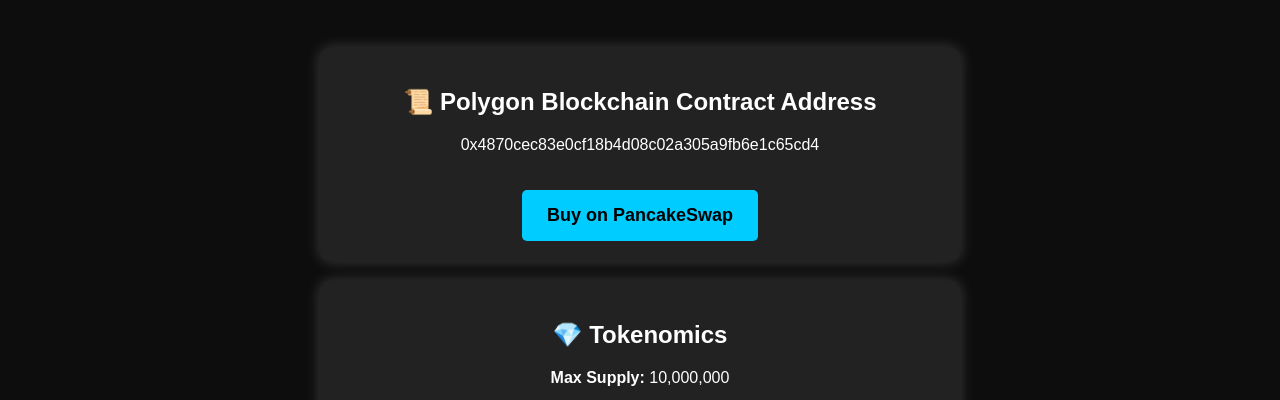
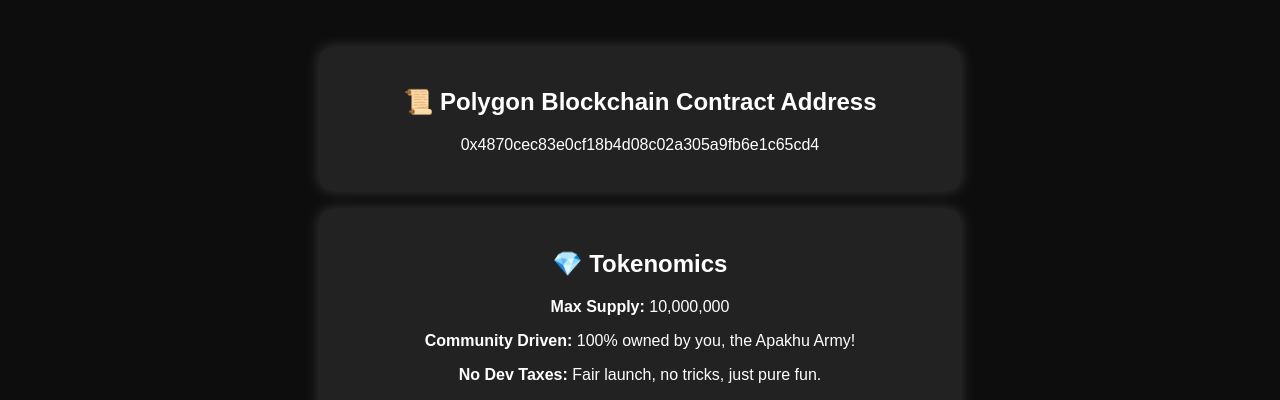
Before and after one commit to pkgbrothers/apakhu, a plain HTML site: page index.html in a window 1280 px wide. Shown: the part 399-799 px from the top of the page. Drawn offline with Linux system fonts and the light colour scheme.

Commit message:
Update index.html

```diff
--- a/index.html
+++ b/index.html
@@ -70,7 +70,6 @@
         <div class="contract">
             <h2>📜 Polygon Blockchain Contract Address</h2>
             <p>0x4870cec83e0cf18b4d08c02a305a9fb6e1c65cd4</p>
-            <a href="https://pancakeswap.finance/" class="btn">Buy on PancakeSwap</a>
         </div>
 
         <div class="tokenomics">
```
